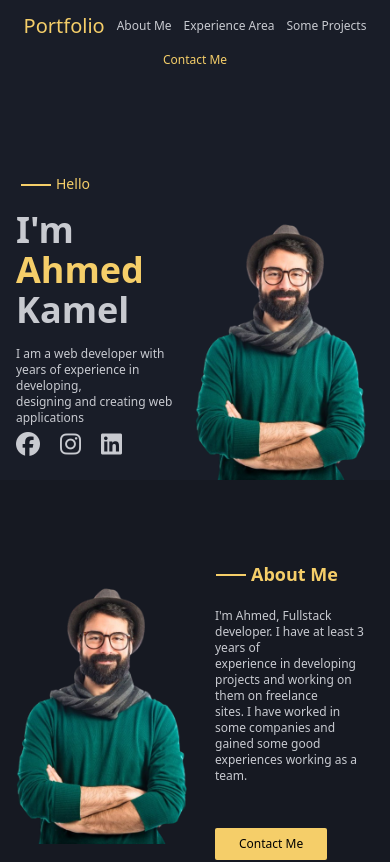
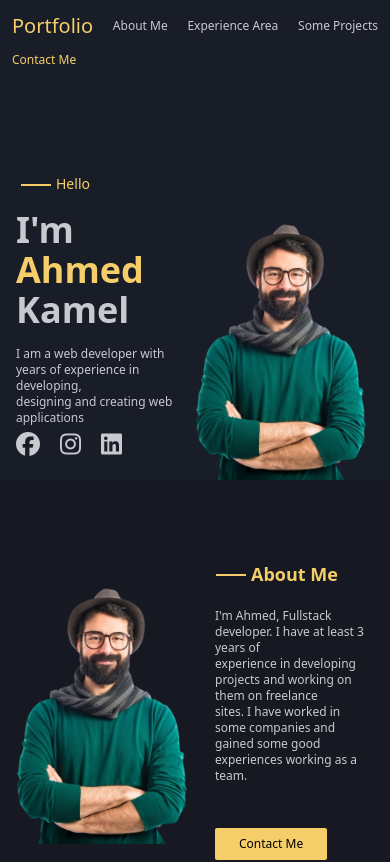
Before and after one commit to FYOTOL1/portfolio, a React (Vite) app: page / in a window 390 px wide. Shown: the top 862 px of the page. Built offline with nearby package versions, Linux system fonts and the light colour scheme.

Commit message:
First Deploy

```diff
--- a/src/components/home/Header.tsx
+++ b/src/components/home/Header.tsx
@@ -45,8 +45,8 @@ const Header = () => {
 
   return (
     <div className="flex items-center w-full bg-main-100 py-3 h-20">
-      <div className="md:container px-3 md:p-0">
-        <ul className="flex justify-center sm:justify-between flex-wrap gap-3 sm:gap-0 items-center w-full">
+      <div className="md:container px-3 md:p-0 w-full">
+        <ul className="flex justify-between flex-wrap gap-3 sm:gap-0 items-center w-full">
           {navbarRender}
         </ul>
       </div>
```
